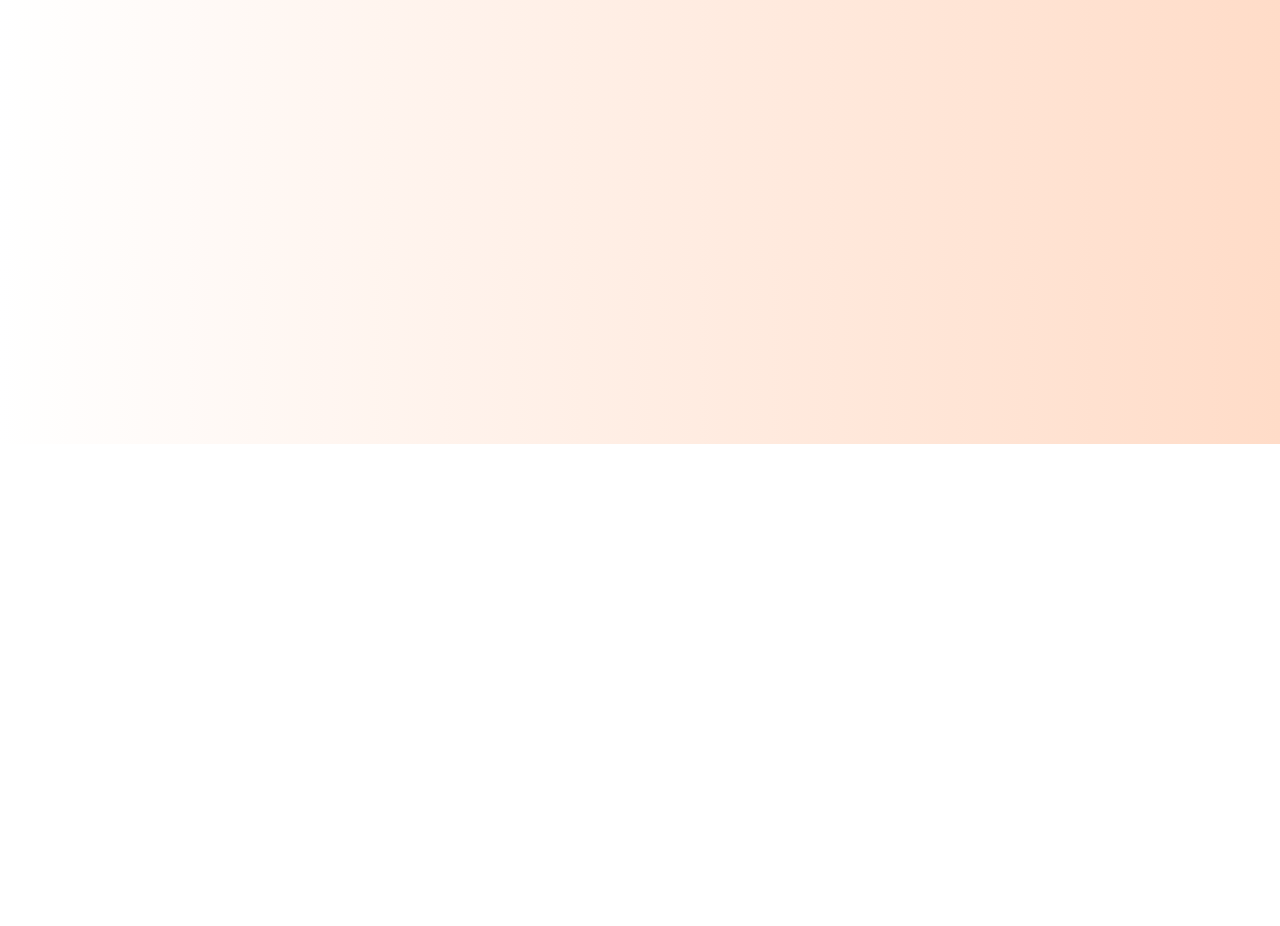
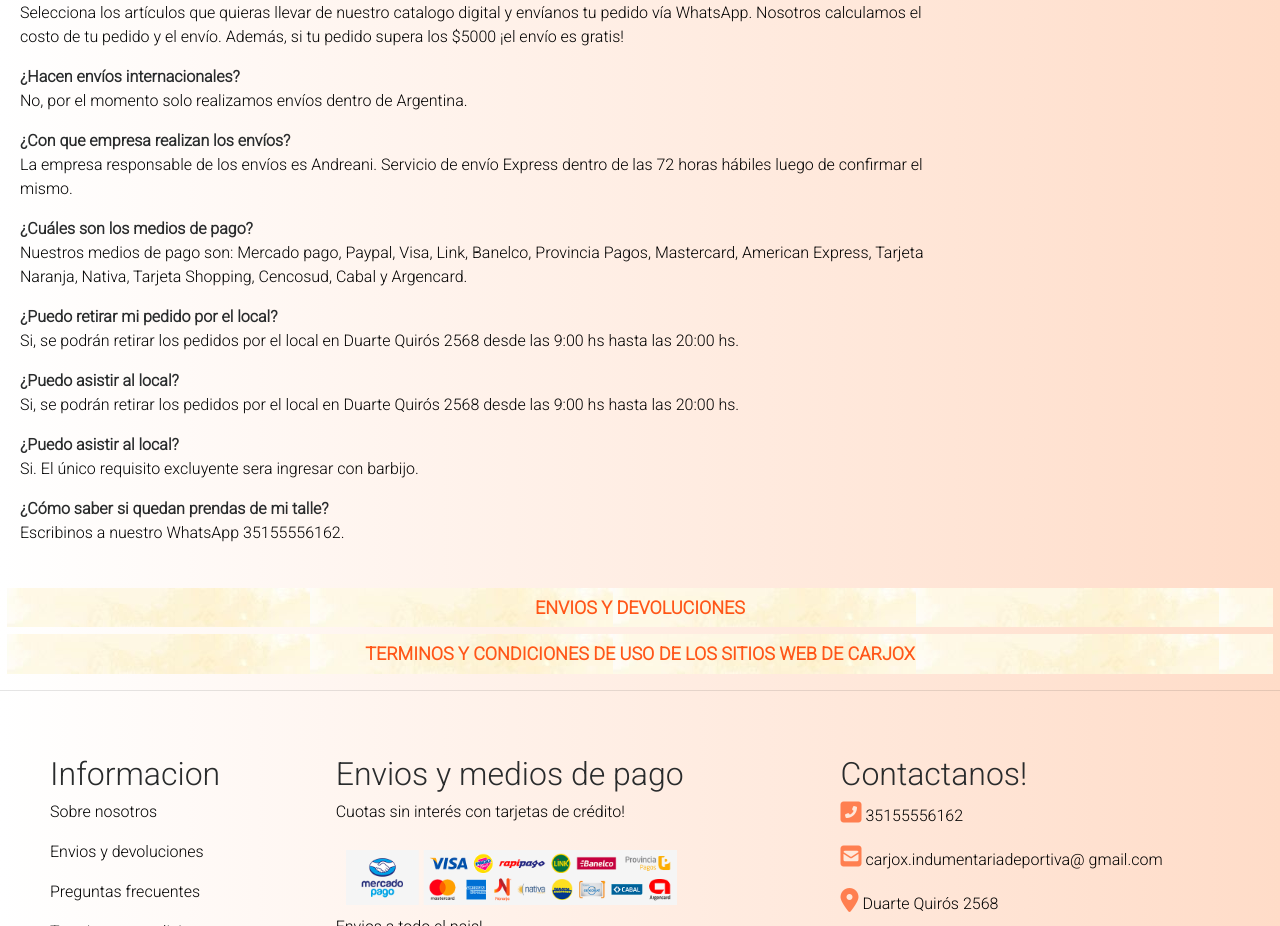
Before and after one commit to FrancoForna/Carjox-Indumentaria, a plain HTML site: page informacion.html in a window 1280 px wide. Shown: the part 356-1282 px from the top of the page. Before the commit the page ends 800 px from the top, so only its background shows below. Drawn offline with nearby package versions, Linux system fonts and the light colour scheme; a web font is replaced by a local one.

Commit message:
cambios a seccion info

```diff
--- a/css y sass/scss/miestilo.scss
+++ b/css y sass/scss/miestilo.scss
@@ -149,6 +149,14 @@
   }
 }
 
+.flexPF {
+  padding: 20px;
+  display: flex;
+  flex-direction: column;
+  flex-wrap: wrap;
+  width: 75%;
+}
+
 .footer {
   padding: 50px;
   width: 100%;
--- a/informacion.html
+++ b/informacion.html
@@ -55,7 +55,67 @@
             </ul>
         </nav>
         <h1 class="titulosPrin">informacion</h1>
+        <h2 class="titulosPrin">Preguntas frecuentes</h2>
+        <div class="flexPF">
+            <div class="robotoLight">
+                <strong>¿Como realizo mi pedido?</strong>
+                <p>Selecciona los artículos que quieras llevar de nuestro catalogo digital y envíanos tu pedido vía WhatsApp. Nosotros calculamos el costo de tu pedido y el envío. Además, si tu pedido supera los $5000 ¡el envío es gratis!</p>
+            </div>
+            <div class="robotoLight">
+                <strong>¿Hacen envíos internacionales?</strong>
+                <p>No, por el momento solo realizamos envíos dentro de Argentina.</p>
+            </div>
+            <div class="robotoLight">
+                <strong>¿Con que empresa realizan los envíos?</strong>
+                <p>La empresa responsable de los envíos es Andreani. Servicio de envío Express dentro de las 72 horas hábiles luego de confirmar el mismo. </p>
+            </div>
+            <div class="robotoLight">
+                <strong>¿Cuáles son los medios de pago?</strong>
+                <p>Nuestros medios de pago son: Mercado pago, Paypal, Visa, Link, Banelco, Provincia Pagos, Mastercard, American Express, Tarjeta Naranja, Nativa, Tarjeta Shopping, Cencosud, Cabal y  Argencard. </p>
+            </div>
+            <div class="robotoLight">
+                <strong>¿Puedo retirar mi pedido por el local?</strong>
+                <p>Si, se podrán retirar los pedidos por el local en Duarte Quirós 2568 desde las 9:00 hs hasta las 20:00 hs.</p>
+            </div>
+            <div class="robotoLight">
+                <strong>¿Puedo asistir al local?</strong>
+                <p>Si, se podrán retirar los pedidos por el local en Duarte Quirós 2568 desde las 9:00 hs hasta las 20:00 hs.</p>
+            </div>
+            <div class="robotoLight">
+                <strong>¿Puedo asistir al local?</strong>
+                <p>Si. El único requisito excluyente sera ingresar con barbijo.</p>
+            </div>
+            <div class="robotoLight">
+                <strong>¿Cómo saber si quedan prendas de mi talle?</strong>
+                <p>Escribinos a nuestro WhatsApp 35155556162.</p>
+            </div>
+        </div>
+        <h2 class="titulosPrin">Envios y devoluciones</h2>
         <h2 class="titulosPrin">Terminos y condiciones de uso de los sitios web de Carjox</h2>
-
+        <hr>
+        <footer id="footer" class="footer">
+                <div class="footer--s1">
+                    <h2>Informacion</h2>
+                    <p>Sobre nosotros</p>
+                    <p>Envios y devoluciones</p>
+                    <p>Preguntas frecuentes</p>
+                    <p>Terminos y condiciones</p>
+                </div>
+                <div class="footer__s23">
+                    <h2>Envios y medios de pago</h2>
+                    <p>Cuotas sin interés con tarjetas de crédito!</p>
+                    <img src="./ImagenesProyecto/Index/tarjetas1.png" class="tamañoBanner" alt="tarjetasCredito">
+                    <p>Envios a todo el pais!</p>
+                    <img src="./ImagenesProyecto/Index/andreani.png" class="tamañoBannerA" alt="andreani">
+                </div>
+                <div class="footer__s23">
+                    <h2>Contactanos!</h2>
+                    <p><i class="fas fa-phone-square-alt tamañoIconos"></i> 35155556162</p>
+                    <p><i class="fas fa-envelope-square tamañoIconos"></i> carjox.indumentariadeportiva@ gmail.com</p>
+                    <p><i class="fas fa-map-marker-alt tamañoIconos"></i> Duarte Quirós 2568</p>
+                    <p><a href="https://www.facebook.com/carjox.indumentariadeportiva" target="blank"><i class="fab fa-facebook-square tamañoIconos2"></i></a>
+                    <a href="https://www.instagram.com/Carjox/" target="blank"><i class="fab fa-instagram tamañoIconos2"></i></a></p>
+                </div>
+        </footer>
 </body>
 </html>
```
Also changed, not shown: indumentaria.html (+2 -2 lines), nosotros.html (+2 -2 lines), css y sass/css/miestilo2.css.
